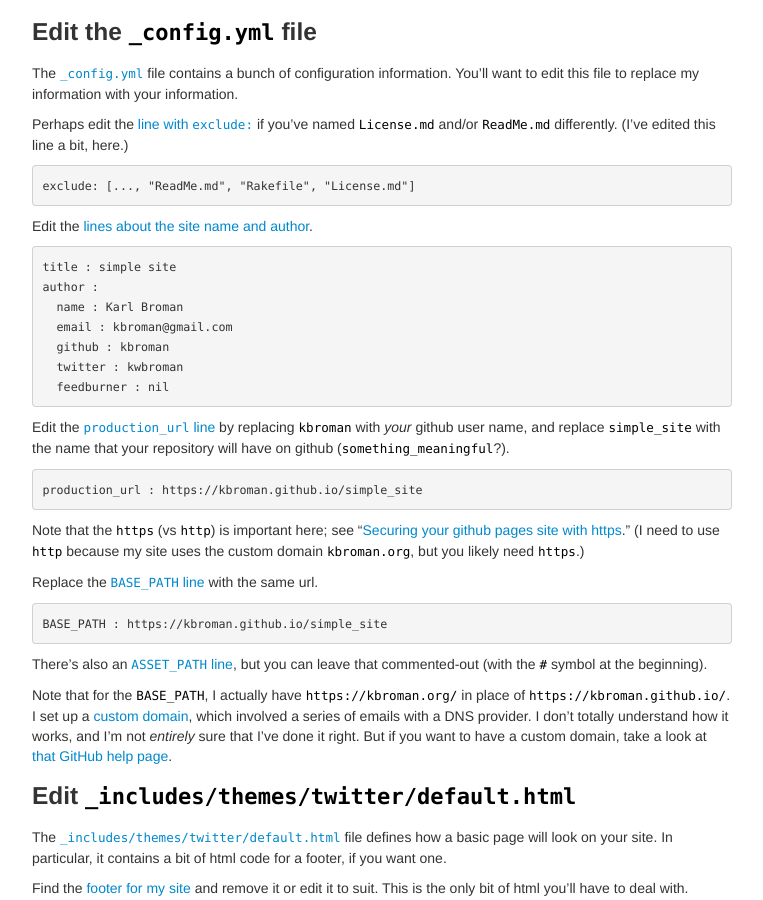
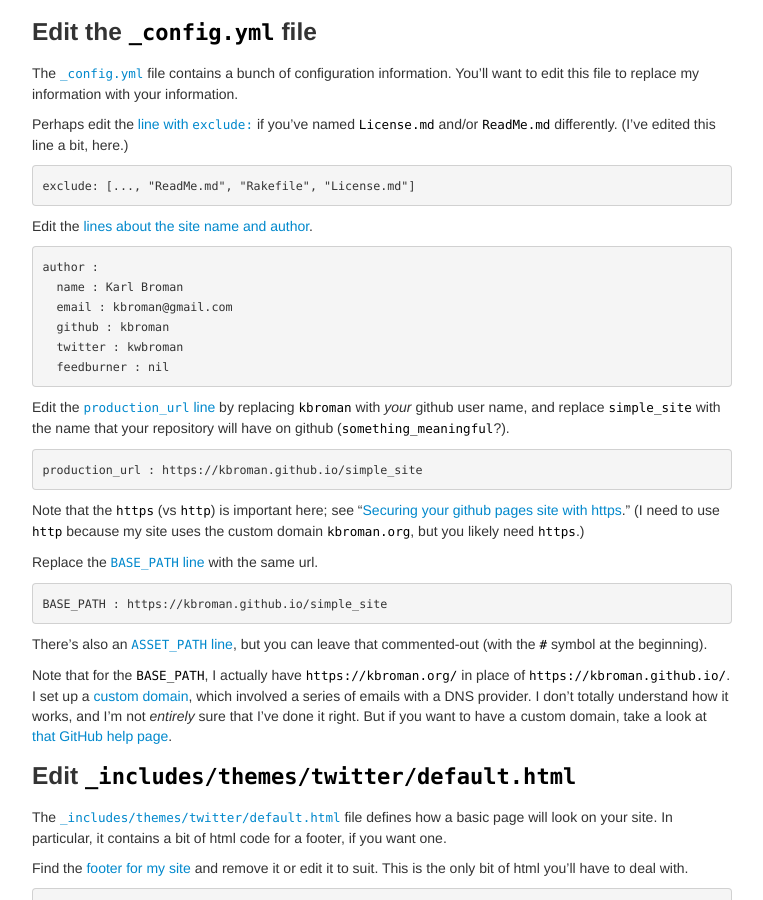
Before and after one commit to kyle-work/isitdicksbirthday.com, a Jekyll site: the page built from pages/independent_site.md, in a window 1280 px wide and 900 px high, scrolled down 858 px. Shown: the whole window, without its empty margins (258-1021 px from the left). Built offline with Jekyll 4.4.1, drawn with Linux system fonts in a browser that asks for light colours.

Commit message:
removed simp s 2

```diff
--- a/pages/independent_site.md
+++ b/pages/independent_site.md
@@ -61,7 +61,6 @@ edited this line a bit, here.)
 Edit the
 [lines about the site name and author](https://github.com/kbroman/simple_site/blob/gh-pages/_config.yml#L11-L17).
 
-    title : simple site
     author :
       name : Karl Broman
       email : kbroman@gmail.com
```
